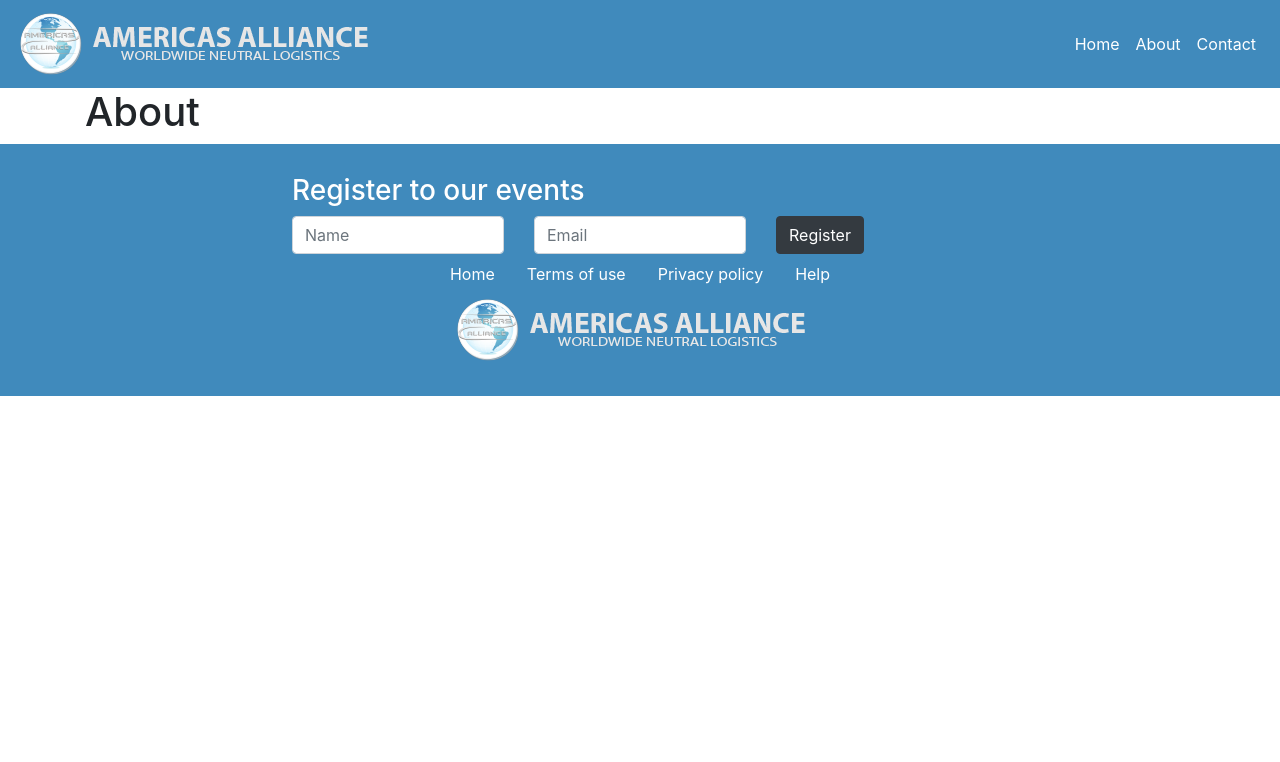
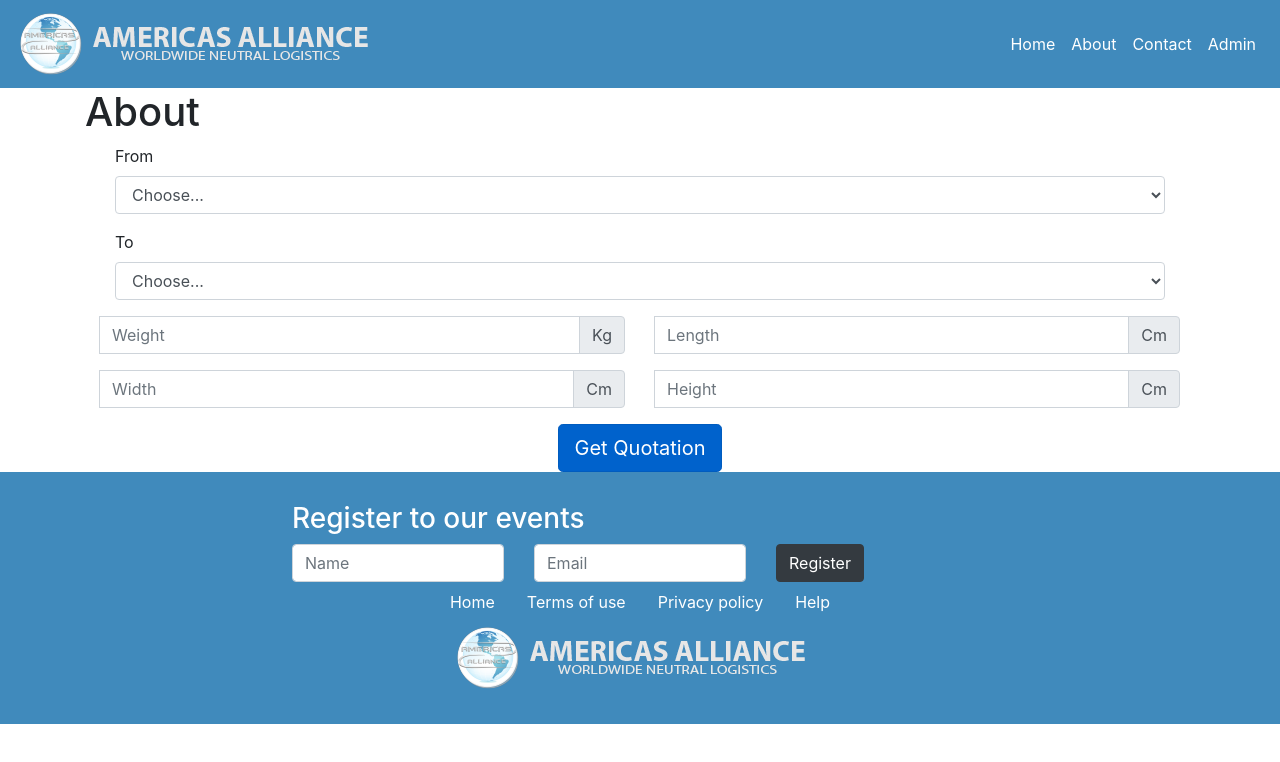
Before and after one commit to incari/AmericasApp, a React (Create React App) app in the folder americas-react/: page /about in a window 1280 px wide. Shown: the top 762 px of the page. Built offline with nearby package versions, Linux system fonts and the light colour scheme.

Commit message:
Update form app

```diff
--- a/americas-react/src/App.js
+++ b/americas-react/src/App.js
@@ -4,6 +4,7 @@ import { BrowserRouter as Router, Route, Switch } from 'react-router-dom';
 import Home from './containers/Home';
 import About from './containers/About';
 import Contact from './containers/Contact';
+import Admin from './containers/Admin';
 import NotFound from './containers/NotFound';
 import { Layout } from './components/Layout';
 import { NavigationBar } from './components/NavigationBar';
@@ -21,6 +22,7 @@ class App extends Component {
             <Switch>
               <Route exact path='/' component={Home}></Route>
               <Route exact path='/about' component={About}></Route>
+              <Route exact path='/Admin' component={Admin}></Route>
               <Route exact path='/contact' component={Contact}></Route>
               <Route component={NotFound} />
             </Switch>
--- a/americas-react/src/components/NavigationBar.jsx
+++ b/americas-react/src/components/NavigationBar.jsx
@@ -43,6 +43,11 @@ export const NavigationBar = () => (
               <Link to='/contact'>Contact</Link>
             </Nav.Link>
           </Nav.Item>
+          <Nav.Item>
+            <Nav.Link>
+              <Link to='/Admin'>Admin</Link>
+            </Nav.Link>
+          </Nav.Item>
         </Nav>
       </Navbar.Collapse>
     </Navbar>
--- /dev/null
+++ b/americas-react/src/components/QuotationForm.jsx
@@ -0,0 +1,95 @@
+import React from 'react';
+import { Form, FormControl, Col, InputGroup, Row } from 'react-bootstrap';
+import { Container, Button } from 'react-bootstrap';
+
+const QuotationForm = () => {
+  return (
+    <>
+      <Container>
+        <Form>
+          <Form.Group as={Col} controlId='formFrom'>
+            <Form.Label>From</Form.Label>
+            <Form.Control as='select' value='Choose...'>
+              <option>Choose...</option>
+              <option>...</option>
+            </Form.Control>
+          </Form.Group>
+
+          <Form.Group as={Col} controlId='formTo'>
+            <Form.Label>To</Form.Label>
+            <Form.Control as='select' value='Choose...'>
+              <option>Choose...</option>
+              <option>...</option>
+            </Form.Control>
+          </Form.Group>
+        </Form>
+        <div>
+          <Row>
+            <Col>
+              <InputGroup className='mb-3'>
+                <InputGroup.Prepend></InputGroup.Prepend>
+                <FormControl
+                  aria-label='Cargo information'
+                  placeholder='Weight'
+                  type='number'
+                />
+                <InputGroup.Append>
+                  <InputGroup.Text>Kg</InputGroup.Text>
+                </InputGroup.Append>
+              </InputGroup>
+            </Col>
+            <Col>
+              <InputGroup className='mb-3'>
+                <InputGroup.Prepend></InputGroup.Prepend>
+                <FormControl
+                  aria-label='Cargo information'
+                  placeholder='Length'
+                  type='number'
+                />
+                <InputGroup.Append>
+                  <InputGroup.Text>Cm</InputGroup.Text>
+                </InputGroup.Append>
+              </InputGroup>
+            </Col>
+          </Row>
+
+          <Row>
+            <Col>
+              <InputGroup className='mb-3'>
+                <InputGroup.Prepend></InputGroup.Prepend>
+                <FormControl
+                  aria-label='Cargo information'
+                  placeholder='Width'
+                  type='number'
+                />
+                <InputGroup.Append>
+                  <InputGroup.Text>Cm</InputGroup.Text>
+                </InputGroup.Append>
+              </InputGroup>
+            </Col>
+            <Col>
+              <InputGroup className='mb-3'>
+                <InputGroup.Prepend></InputGroup.Prepend>
+                <FormControl
+                  aria-label='Cargo information'
+                  placeholder='Height'
+                  type='number'
+                />
+                <InputGroup.Append>
+                  <InputGroup.Text>Cm</InputGroup.Text>
+                </InputGroup.Append>
+              </InputGroup>
+            </Col>
+          </Row>
+        </div>
+        <Row className='justify-content-center'>
+          <Button variant='primary' size='lg' active>
+            Get Quotation{' '}
+          </Button>{' '}
+        </Row>
+      </Container>
+    </>
+  );
+};
+
+export default QuotationForm;
--- a/americas-react/src/containers/About.jsx
+++ b/americas-react/src/containers/About.jsx
@@ -1,5 +1,10 @@
 import React from 'react';
+import QuotationForm from '../components/QuotationForm';
 
-const About = () => <h1>About</h1>;
-
+const About = () => (
+  <>
+    <h1>About</h1>
+    <QuotationForm />
+  </>
+);
 export default About;
--- /dev/null
+++ b/americas-react/src/containers/Admin.jsx
@@ -0,0 +1,5 @@
+import React from 'react';
+
+const Admin = () => <h1>Admin</h1>;
+
+export default Admin;
```
Also changed, not shown: americas-react/src/components/QuotationSize.jsx (added).
